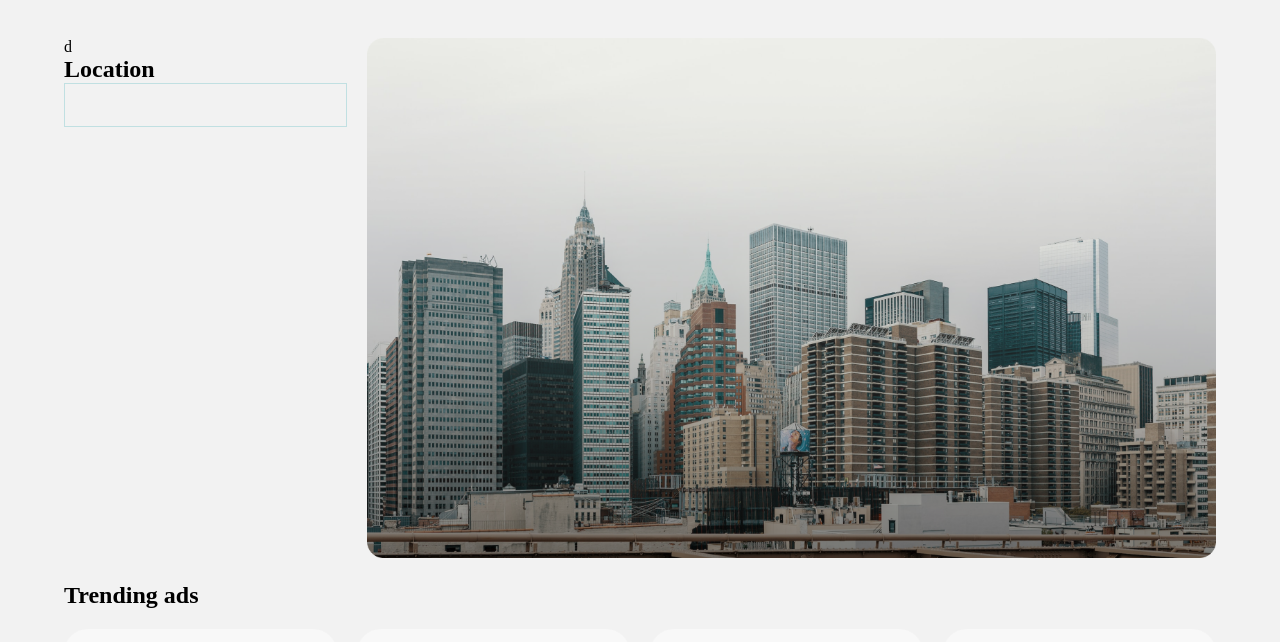
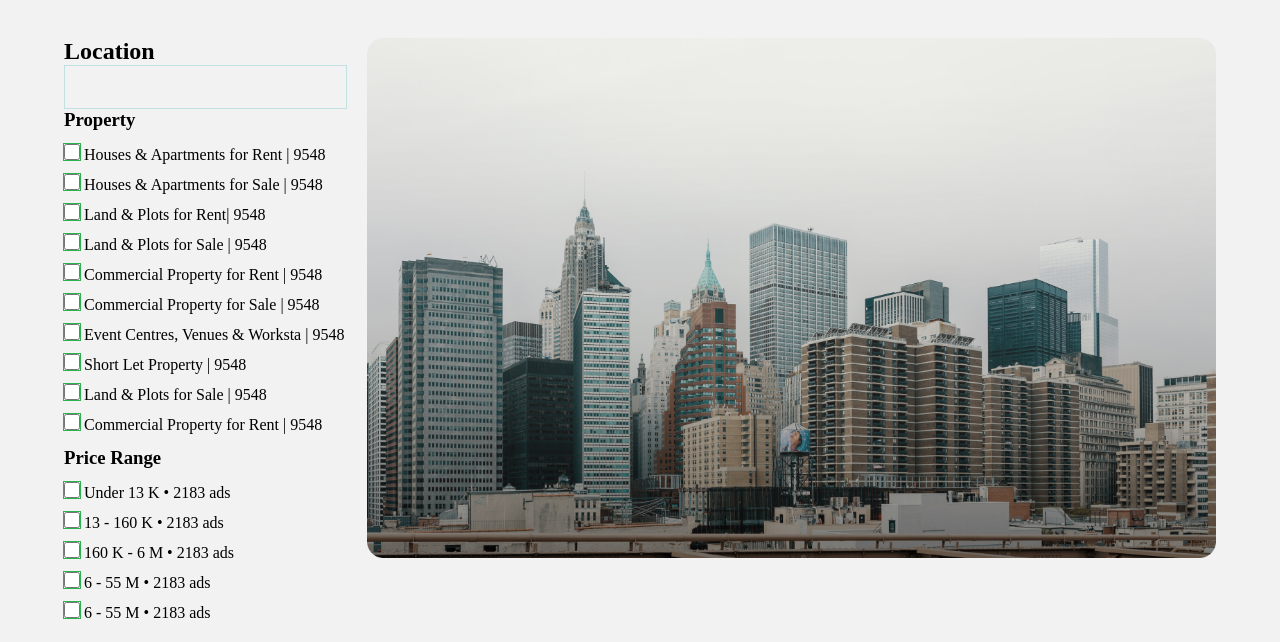
Before and after one commit to Maghlaka/exam, a plain HTML site: page index.html in a window 1280 px wide. Shown: the part 93-735 px from the top of the page. Drawn offline with Linux system fonts and the light colour scheme.

Commit message:
add checkbox

```diff
--- a/assets/css/style.css
+++ b/assets/css/style.css
@@ -47,6 +47,28 @@ nav button{
     width: 100%;
 
 }
+.property{
+    width: 100%;
+    row-gap: 10px;
+    display: grid;
+    margin: 13px auto;
+}
+input[type="checkbox"]{
+    width: 16px;
+    height: 16px;
+    accent-color: #29B24E;
+
+    cursor: pointer;
+    outline: 1px solid #29B24E;
+
+}
+
+.price-range{
+    width: 100%;
+    display: grid;
+    margin: 13px auto;
+    row-gap: 10px;
+}
 .list input{
     border: 1px solid #0D9CA436 ;
     width: 100%;
@@ -54,6 +76,7 @@ nav button{
     padding: 13px 249px 14px 18px;
     color: #000000;
 }
+
 .cards{
     width: 90%;
     padding-top: 20px;
--- a/index.html
+++ b/index.html
@@ -24,9 +24,8 @@
     </header>
     <div class="main">
         <div class="checkbox">
-            d
-            <h2>Location</h2>
-
+            <div>
+                <h2>Location</h2>
             <form action="list" class="list">
                 <div class="cityes">
                     <input list="cities" name="city" id="city" />
@@ -37,6 +36,73 @@
                     </datalist>
                 </div>
             </form>
+            </div>
+            <h3>Property</h3>
+            <div class="property">
+                <div class="check">
+                    <input type="checkbox">
+                    <label for="click">Houses & Apartments for Rent | 9548</label>
+                </div>
+                <div class="check">
+                    <input type="checkbox">
+                    <label for="click">Houses & Apartments for Sale | 9548</label>
+                </div>
+                <div class="check">
+                    <input type="checkbox">
+                    <label for="click">Land & Plots for Rent| 9548</label>
+                </div>
+                <div class="check">
+                    <input type="checkbox">
+                    <label for="click">Land & Plots for Sale | 9548</label>
+                </div>
+                <div class="check">
+                    <input type="checkbox">
+                    <label for="click">Commercial Property for Rent | 9548</label>
+                </div>
+                <div class="check">
+                    <input type="checkbox">
+                    <label for="click">Commercial Property for Sale | 9548</label>
+                </div>
+                <div class="check">
+                    <input type="checkbox">
+                    <label for="click">Event Centres, Venues & Worksta | 9548</label>
+                </div>
+                <div class="check">
+                    <input type="checkbox">
+                    <label for="click">Short Let Property | 9548</label>
+                </div>
+                <div class="check">
+                    <input type="checkbox">
+                    <label for="click">Land & Plots for Sale | 9548</label>
+                </div>
+                <div class="check">
+                    <input type="checkbox">
+                    <label for="click">Commercial Property for Rent | 9548</label>
+                </div>
+            </div>
+            <h3>Price Range</h3>
+            <div class="price-range">
+                <div class="check">
+                    <input type="checkbox">
+                    <label for="click">Under 13 K • 2183 ads</label>
+                </div>
+                <div class="check">
+                    <input type="checkbox">
+                    <label for="click">13 - 160 K • 2183 ads</label>
+                </div>
+                <div class="check">
+                    <input type="checkbox">
+                    <label for="click">160 K - 6 M • 2183 ads</label>
+                </div>
+                <div class="check">
+                    <input type="checkbox">
+                    <label for="click">6 - 55 M • 2183 ads</label>
+                </div>
+                <div class="check">
+                    <input type="checkbox">
+                    <label for="click">6 - 55 M • 2183 ads</label>
+                </div>
+            </div>
         </div>
         <div class="mainimg">
             <img src="assets/images/main.png" alt="city view">
```
